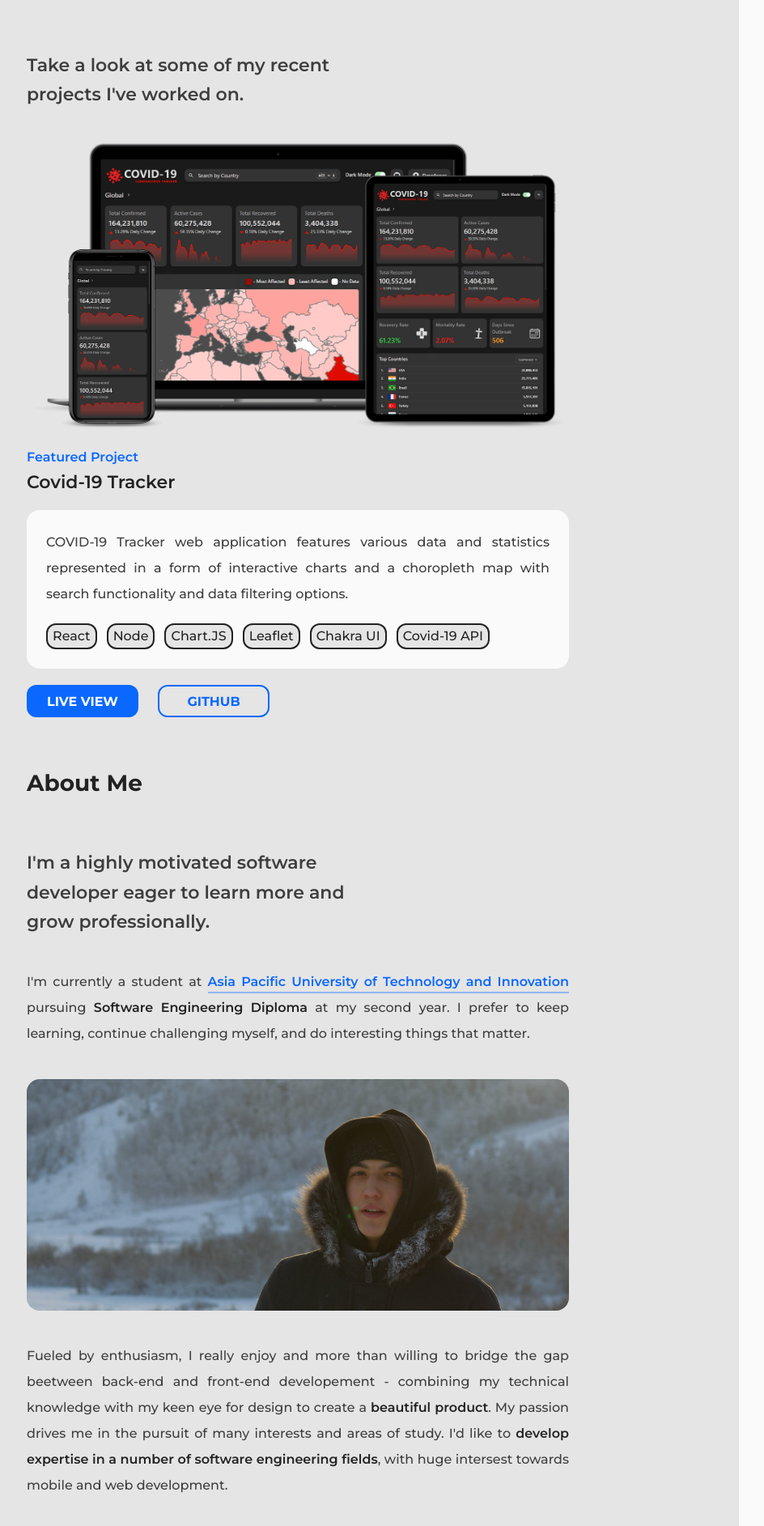
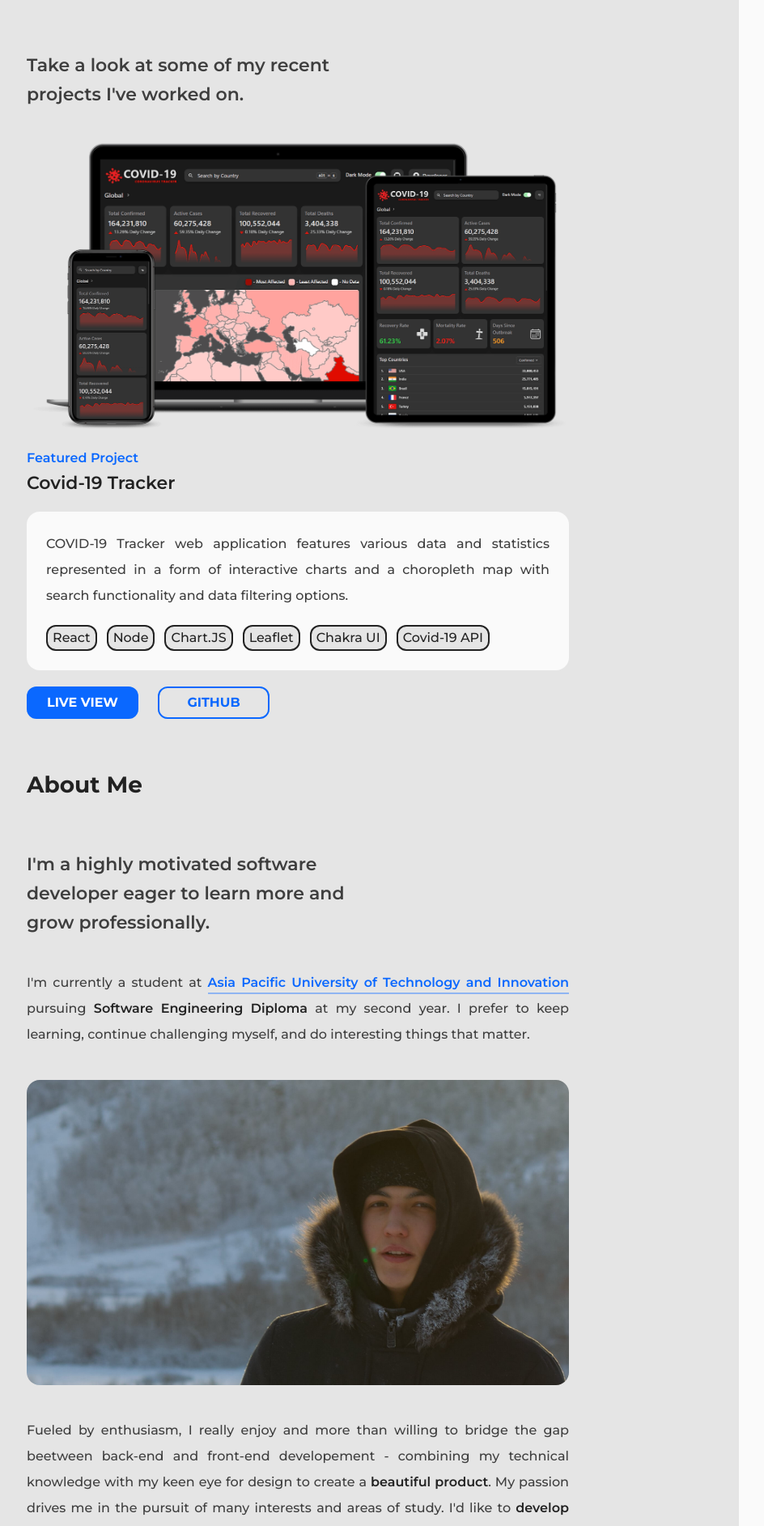
Before and after one commit to pvlvstepan/portfolio-v1, a React (Create React App) app: page / in a window 1280 px wide. Shown: the part 899-2784 px from the top of the page at 81% size, without its empty margins (53-997 px from the left). Built offline with nearby package versions, Linux system fonts and the light colour scheme.

Commit message:
Add explicit image width & height

```diff
--- a/src/components/SectionAbout/index.js
+++ b/src/components/SectionAbout/index.js
@@ -1,5 +1,5 @@
 import { Image } from '@chakra-ui/image';
-import { Box } from '@chakra-ui/layout';
+import { AspectRatio, Box } from '@chakra-ui/layout';
 import React from 'react';
 import { ParagraphLink, SectionDescription, SectionParagraph, SectionTitle } from '../TextElements';
 import imgAbout from './../../data/img/imgAbout.jpg';
@@ -16,7 +16,9 @@ const SectionAbout = () => {
                 <>I'm currently a student at <ParagraphLink text='Asia Pacific University of Technology and Innovation' to='https://new.apu.edu.my/about-apu' /> pursuing <span>Software Engineering Diploma</span> at my second year. I prefer to keep learning, continue challenging myself, and do interesting things that matter.</>
             }
             />
-            <Image src={imgAbout} rounded='2xl' mb='40px' alt='Stepan Pavlov'/>
+            <AspectRatio ratio={16/9} mb='40px'>
+                <Image src={imgAbout} rounded='2xl'  alt='Stepan Pavlov' w='500px' h='500px'/>
+            </AspectRatio>
             <SectionParagraph text=
             {
                 <>Fueled by enthusiasm, I really enjoy and more than willing to bridge the gap beetween back-end and front-end developement - combining my technical knowledge with my keen eye for design to create a <span>beautiful product</span>. My passion drives me in the pursuit of many interests and areas of study. I'd like to <span>develop expertise in a number of software engineering fields</span>, with huge intersest towards mobile and web development.</>
--- a/src/components/SectionProjects/Project/index.js
+++ b/src/components/SectionProjects/Project/index.js
@@ -1,7 +1,7 @@
 import { Button } from '@chakra-ui/button';
 import { useColorModeValue } from '@chakra-ui/color-mode';
 import { Image } from '@chakra-ui/image';
-import { Badge, Box, Heading, Link, SimpleGrid, Text, VStack, Wrap, WrapItem } from '@chakra-ui/layout';
+import { AspectRatio, Badge, Box, Heading, Link, SimpleGrid, Text, VStack, Wrap, WrapItem } from '@chakra-ui/layout';
 import React from 'react';
 
 
@@ -12,7 +12,9 @@ const Project = ({ data }) => {
 
     return (
         <VStack maxW={{ xs: 'full', lg: '650', xl: '670' }} align='left' spacing='20px'>
-            <Image src={data.img} alt={data.title} />
+            <AspectRatio ratio={17 / 9}>
+                <Image src={data.img} alt={data.title} w='670px' h='500px' />
+            </AspectRatio>
             <Box>
                 <Text fontSize='16px' fontWeight='semibold' color={accent}>Featured Project</Text>
                 <Heading as='h3' fontSize='22px' fontWeight='semibold' color={primary}>{data.title}</Heading>
```
